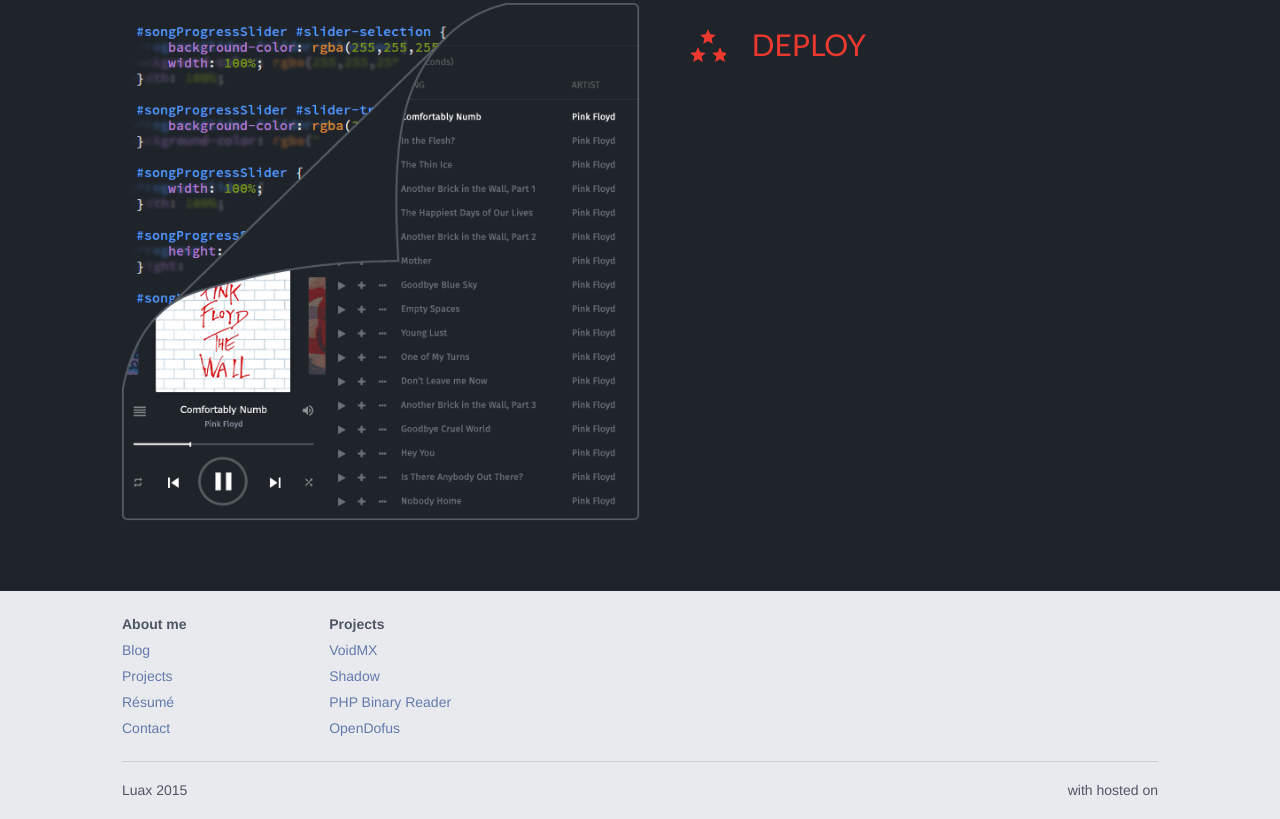
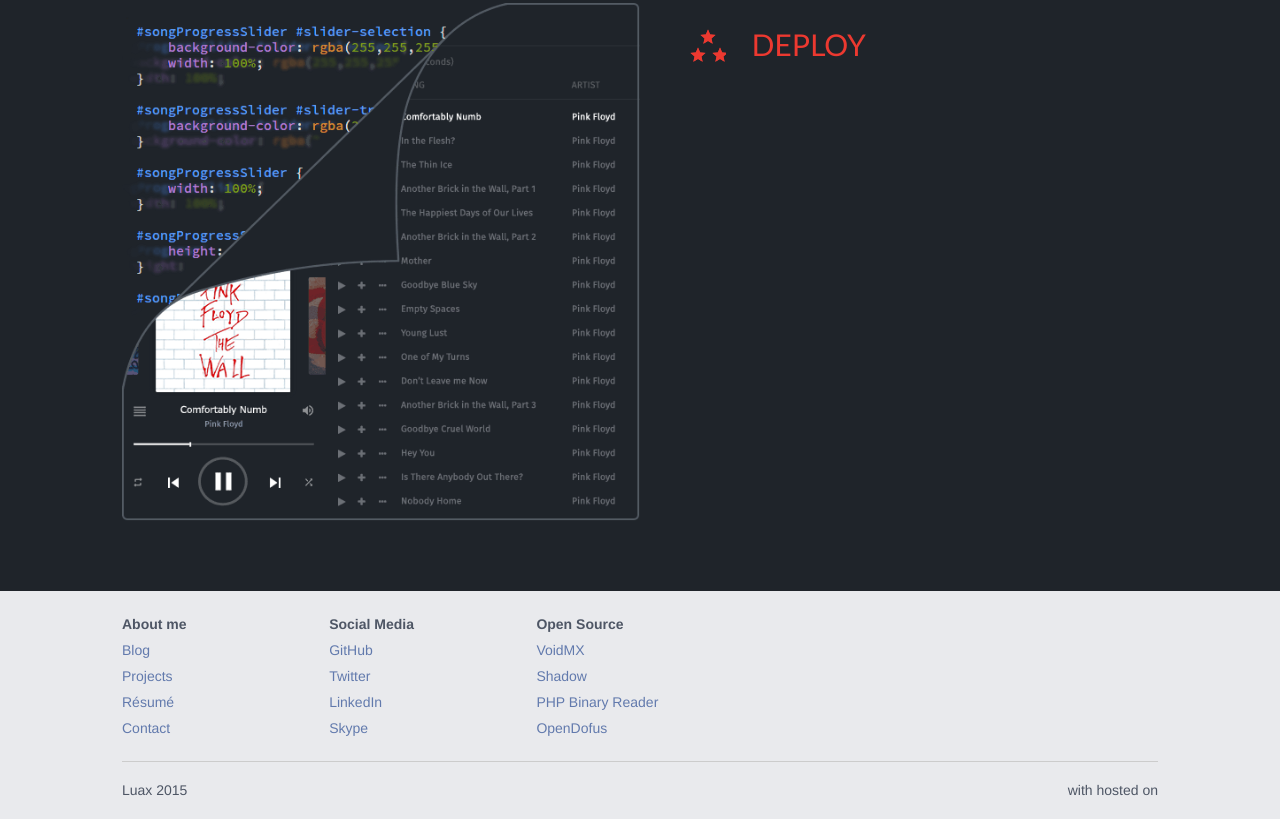
Before and after one commit to LuaxY/Luax-Website, a website: page index.html in a window 1280 px wide. Shown: the part 2341-3160 px from the top of the page. Drawn offline with Linux system fonts and the light colour scheme; some icons are missing.

Commit message:
Improve footer

```diff
--- a/index.html
+++ b/index.html
@@ -142,7 +142,14 @@
                     <dd><a href>Contact</a></dd>
                 </dl>
                 <dl>
-                    <dt>Projects</dt>
+                    <dt>Social Media</dt>
+                    <dd><a href>GitHub</a></dd>
+                    <dd><a href>Twitter</a></dd>
+                    <dd><a href>LinkedIn</a></dd>
+                    <dd><a href>Skype</a></dd>
+                </dl>
+                <dl>
+                    <dt>Open Source</dt>
                     <dd><a href>VoidMX</a></dd>
                     <dd><a href>Shadow</a></dd>
                     <dd><a href>PHP Binary Reader</a></dd>
--- a/sass/layouts/_footer.scss
+++ b/sass/layouts/_footer.scss
@@ -30,6 +30,10 @@ footer {
         padding: 20px 0;
         overflow: auto;
 
+        .octicon-heart {
+            color: #ec3930;
+        }
+
         .octicon-logo-github {
             color: #000;
         }
```
Also changed, not shown: css/app.css.
